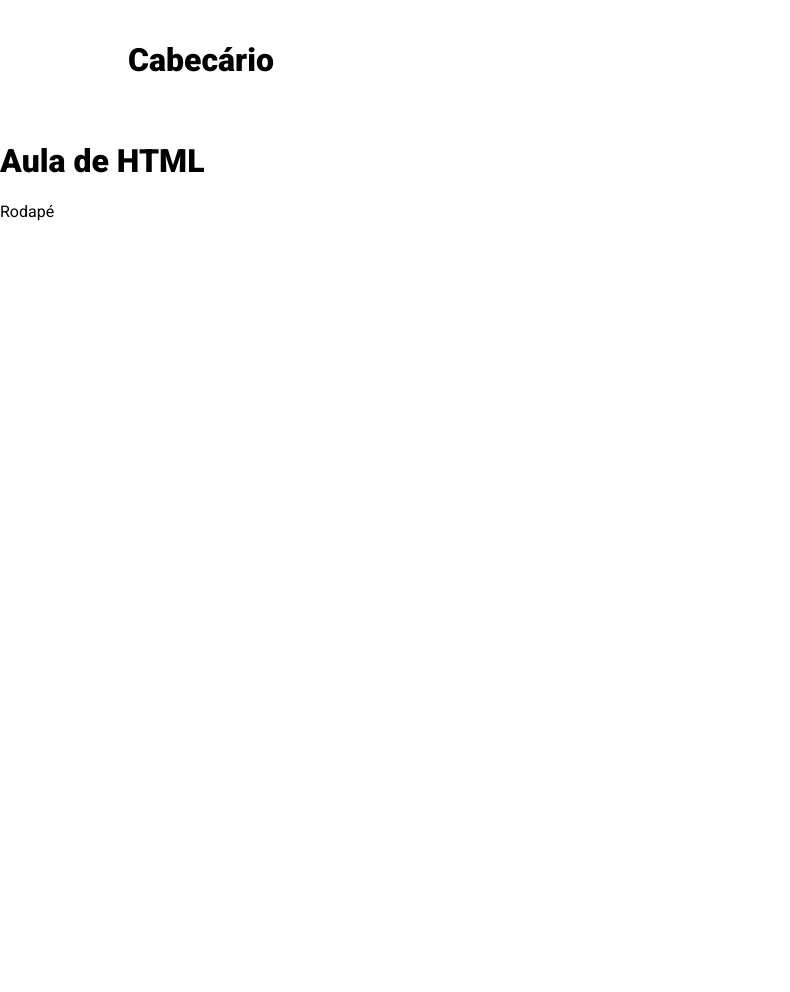
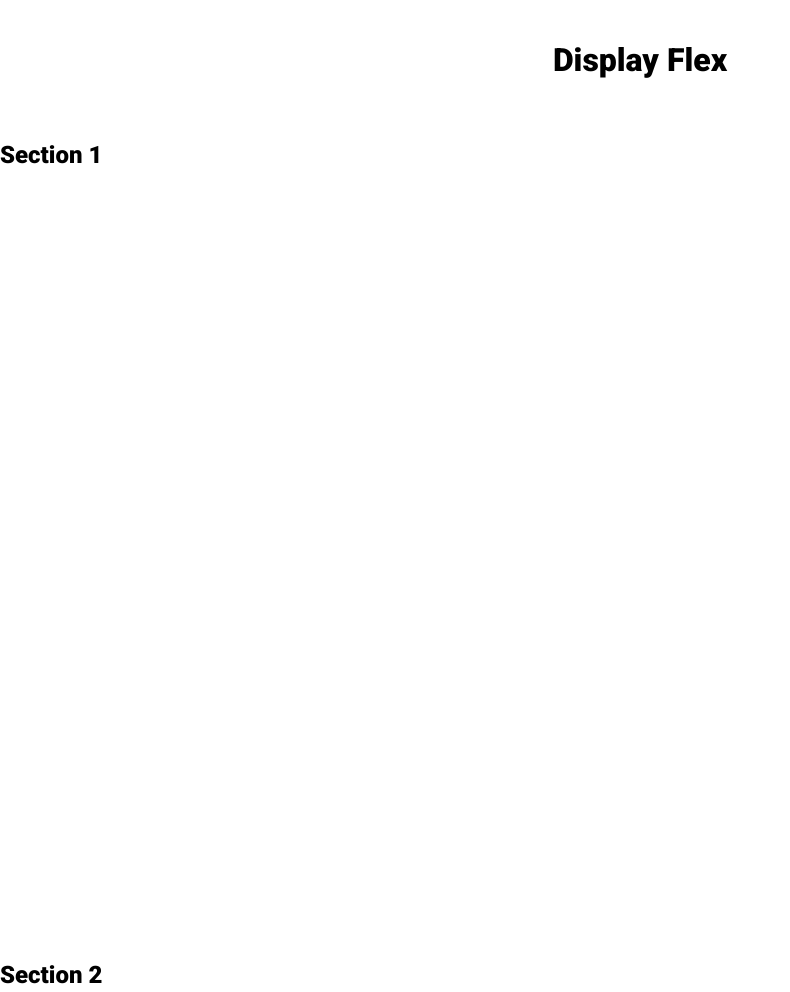
Before and after one commit to rudamoraes/criptodev-html-css, a plain HTML site: page index.html in a window 1280 px wide. Shown: the top 992 px of the page, without its empty margins (0-790 px from the left). Before the commit the page ends 800 px from the top, so only its background shows below. Drawn offline with Linux system fonts and the light colour scheme.

Commit message:
insert images and update sections

```diff
--- a/css/style.css
+++ b/css/style.css
@@ -14,3 +14,12 @@ h1, h2, h3, h4, h5, h6, p, span, strong {
   margin: 0 auto;
   padding:20px;
 }
+
+.text-center{
+  text-align: center;
+}
+
+.section-element{
+  height: 100vh;
+  width: 100vw;
+}
--- a/index.html
+++ b/index.html
@@ -9,13 +9,20 @@
 </head>
 <body>
   <header>
-    <div class="container">
-      <h1>Cabecário</h1>
+    <div class="container text-center">
+      <h1>Display Flex</h1>
     </div>
   </header>
-  <div>
-    <h1> Aula de HTML</h1>
-  </div>
+  <section class="section-element">
+    <div>
+      <h2>Section 1</h2>
+    </div>
+  </section>
+  <section class="section-element">
+    <div>
+      <h2>Section 2</h2>
+    </div>
+  </section>
   <footer>
     <div>
       <p>Rodapé</p>
```
Also changed, not shown: img/vader-bg.jpeg (added), img/yoda-bg.jpeg (added).
